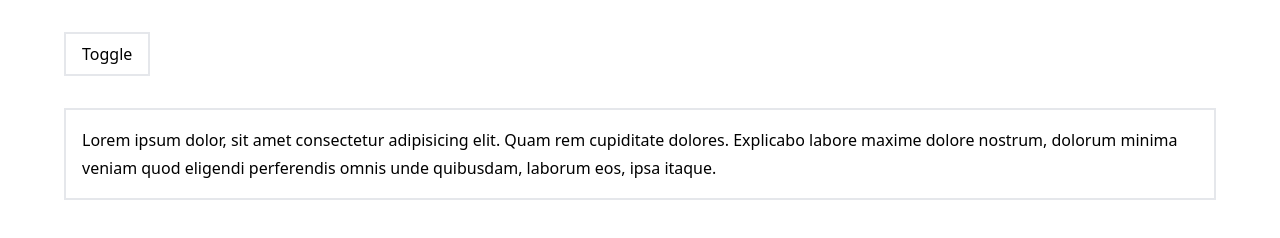
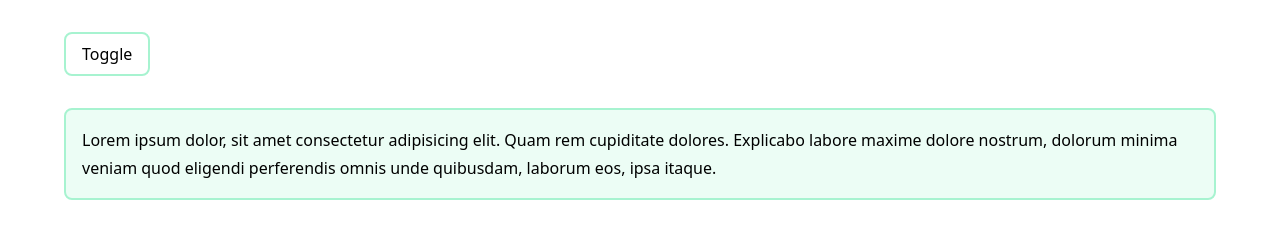
Before and after one commit to m0shiurX/spacer, a website built with Vite: page index.html in a window 1280 px wide. Built offline with nearby package versions, Linux system fonts and the light colour scheme.

Commit message:
updated design

```diff
--- a/index.html
+++ b/index.html
@@ -11,8 +11,8 @@
 	<!--======START OF CONTENT========-->
 
 	<div class="mx-16 mt-8 h-96 relative" x-data="{ isShowing:true }">
-		<button class="peer border-2 px-4 py-2 hover:border-red-600 hover:bg-red-50" x-on:click="isShowing = !isShowing">Toggle</button>
-		<div class="peer-hover:bg-red-50 border-2 p-4 mt-8 font-normal leading-7" x-show="isShowing">
+		<button class="peer rounded-lg border-2 px-4 py-2 border-green-200 transition-colors hover:border-green-600 hover:bg-green-50" x-on:click="isShowing = !isShowing">Toggle</button>
+		<div class="peer-hover:bg-green-100 peer-hover:border-green-500 rounded-lg border-2 border-green-200 bg-green-50 transition-colors p-4 mt-8 font-normal leading-7" x-show="isShowing">
 			Lorem ipsum dolor, sit amet consectetur adipisicing elit. Quam rem cupiditate dolores. Explicabo labore maxime dolore nostrum, dolorum minima veniam quod eligendi perferendis omnis unde quibusdam, laborum eos, ipsa itaque.
 		</div>
 	</div>
```
